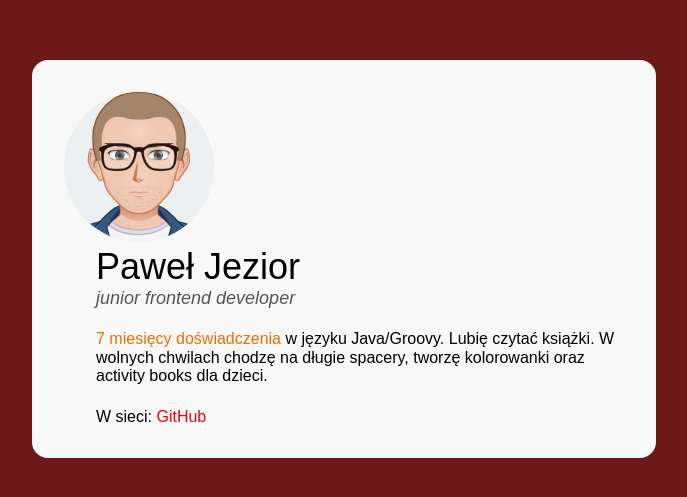
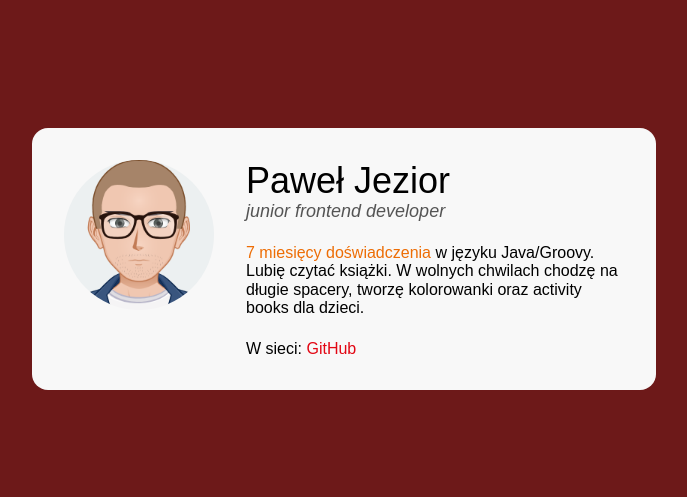
Before and after one commit to pawel-jezior/business-card, a plain HTML site: page index.html in a window 1280 px wide. Shown: the part 141-638 px from the top of the page, without its empty margins (296-983 px from the left). Drawn offline with Linux system fonts and the light colour scheme.

Commit message:
resolve problem with flex display + small fixes in HTML

```diff
--- a/index.html
+++ b/index.html
@@ -10,24 +10,29 @@
   </head>
   <body>
     <main class="main">
-      <img class="main__avatar" src="face_co.png" alt="obrazek dewelopera" />
-
-      <article class="article">
-        <h1 class="article__name">Paweł Jezior</h1>
-        <p class="article__paragraph article__position">
+      <article class="person">
+        <img
+          class="person__picture"
+          src="face_co.png"
+          alt="obrazek dewelopera"
+        />
+        <div>
+          <h1 class="person__name">Paweł Jezior</h1>
+          <p class="person__paragraph person__position">
             junior frontend developer
           </p>
-        <p class="article__paragraph">
+          <p class="person__paragraph">
             <strong class="special">7 miesięcy doświadczenia </strong>w języku
-          Java/Groovy. Lubię czytać książki. W wolnych chwilach chodzę na długie
-          spacery, tworzę kolorowanki oraz activity books dla dzieci.
+            Java/Groovy. Lubię czytać książki. W wolnych chwilach chodzę na
+            długie spacery, tworzę kolorowanki oraz activity books dla dzieci.
           </p>
-        <p class="article__paragraph article__paragraph--link">
+          <p class="person__paragraph person__paragraph--link">
             W sieci:
-          <a class="article__link" href="https://github.com/pawel-jezior"
+            <a class="person__link" href="https://github.com/pawel-jezior"
               >GitHub</a
             >
           </p>
+        </div>
       </article>
     </main>
   </body>
--- a/style.css
+++ b/style.css
@@ -1,40 +1,11 @@
 html {
-    box-sizing: border-box;
+  box-sizing: border-box;
 }
 
-*, *:before, *:after {
-    box-sizing: inherit;
-}
-
-.article {
-  font-family: Arial, Helvetica, sans-serif;
-  margin-left: 32px;
-}
-
-.article__link {
-  color: #e20613;
-  text-decoration: none;
-}
-
-.article__name {
-  margin: 0;
-  font-weight: normal;
-  font-size: 36px;
-}
-
-.article__paragraph {
-  margin: 0;
-}
-
-.article__paragraph--link {
-  margin-top: 22px;
-}
-
-.article__position {
-  font-size: 18px;
-  font-style: italic;
-  color: #545454;
-  margin-bottom: 22px;
+*,
+*:before,
+*:after {
+  box-sizing: inherit;
 }
 
 body {
@@ -45,6 +16,37 @@ body {
   justify-content: center;
 }
 
+.person {
+  font-family: Arial, Helvetica, sans-serif;
+  display: flex;
+}
+
+.person__link {
+  color: #e20613;
+  text-decoration: none;
+}
+
+.person__name {
+  margin: 0;
+  font-weight: normal;
+  font-size: 36px;
+}
+
+.person__paragraph {
+  margin: 0;
+}
+
+.person__paragraph--link {
+  margin-top: 22px;
+}
+
+.person__position {
+  font-size: 18px;
+  font-style: italic;
+  color: #545454;
+  margin-bottom: 22px;
+}
+
 .main {
   background: #f8f8f8;
   width: 624px;
@@ -53,10 +55,11 @@ body {
   margin: 10px;
 }
 
-.main__avatar {
+.person__picture {
   border-radius: 50%;
   width: 150px;
   height: 150px;
+  margin-right: 32px;
 }
 
 .special {
```
Lines whose indentation alone changed are shown as unchanged.
